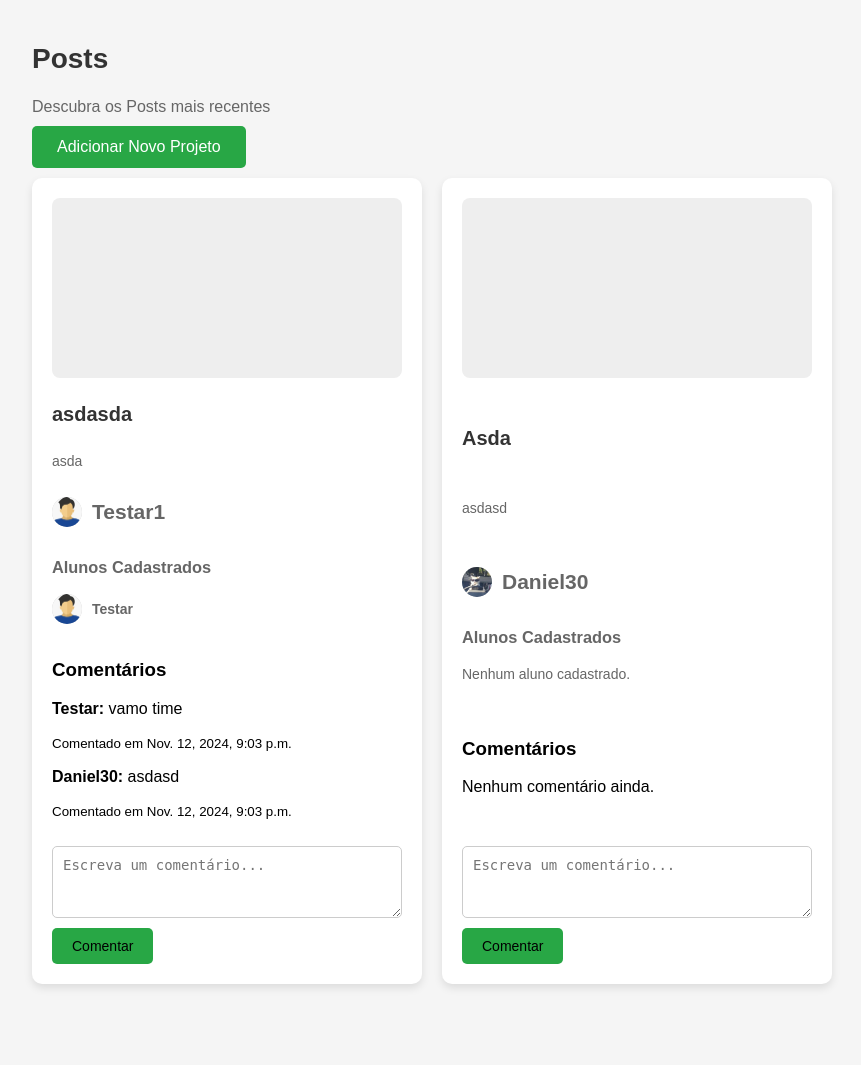
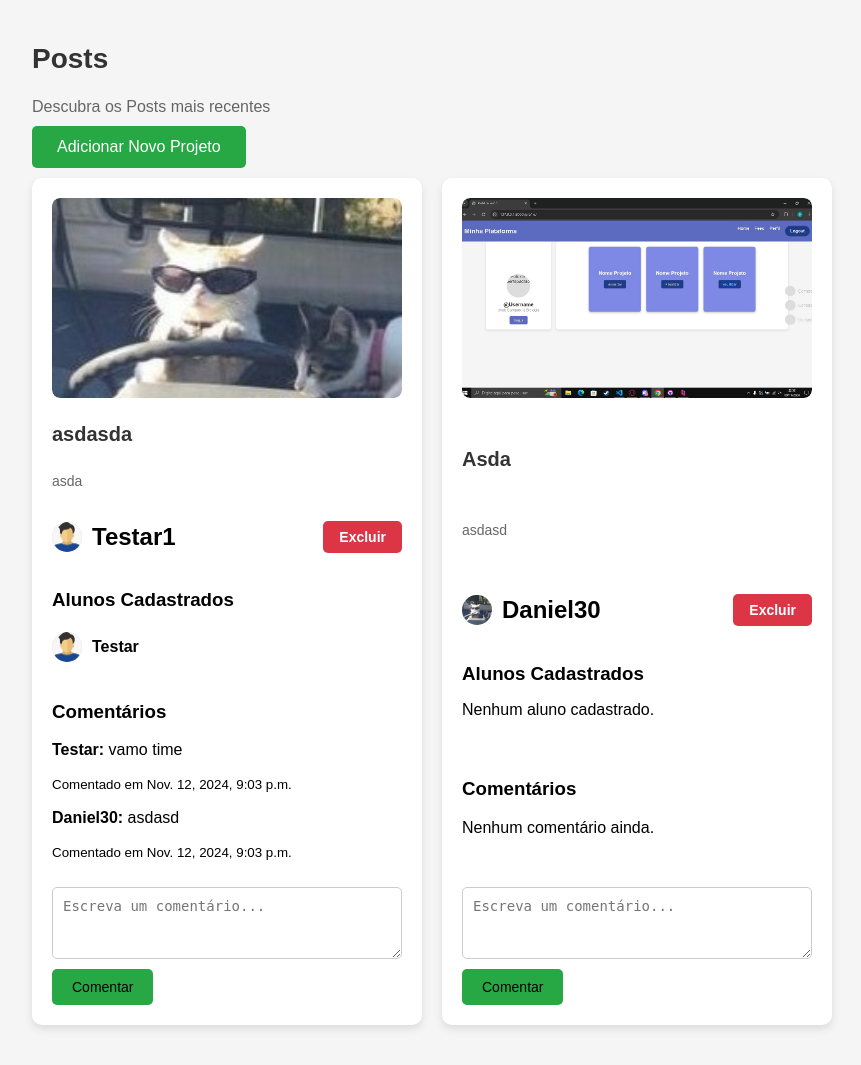
Before and after one commit to KaliRodri/IniCampi, a Django app: page / in a window 1280 px wide. Shown: the part 52-1117 px from the top of the page, without its empty margins (8-869 px from the left). Before the commit the page ends 1040 px from the top, so only its background shows below. Run offline with Django 5.2, Linux system fonts and the light colour scheme; a user stored in the database is signed in; data comes from the database, SQL or seed files in the repository; both versions use the stored data as it was after the commit.

Commit message:
Feed Update #3

```diff
--- a/feed/forms.py
+++ b/feed/forms.py
@@ -14,4 +14,4 @@ class CommentForm(forms.ModelForm):
 class ProjectForm(forms.ModelForm):
     class Meta:
         model = Project
-        fields = ['title', 'body', 'calendar']  # Exemplo de campos
+        fields = ['title', 'body', 'calendar', 'image']
--- a/feed/models.py
+++ b/feed/models.py
@@ -26,6 +26,7 @@ class Project(models.Model):
     calendar = models.DateField(null=True, blank=True)
     author = models.ForeignKey(Profile, limit_choices_to={'role': 'teacher'}, on_delete=models.CASCADE, null=True, blank=True)
     students = models.ManyToManyField(Profile, related_name='joined_projects', limit_choices_to={'role': 'student'}, blank=True)
+    image = models.ImageField(upload_to ='project_images/', null=True, blank=True)
 
     def __str__(self):
         return self.title
--- a/feed/templates/feed/add_project.html
+++ b/feed/templates/feed/add_project.html
@@ -7,7 +7,7 @@
 </head>
 <body>
 <h2>Adicionar Projeto</h2>
-<form method="post">
+<form method="post" enctype="multipart/form-data">
     {% csrf_token %}
     {{ form.as_p }}
     <button type="submit">Salvar</button>
--- a/feed/templates/feed/feed.html
+++ b/feed/templates/feed/feed.html
@@ -82,10 +82,11 @@
         }
 
         .project-image {
-            background-color: #eee; /* Placeholder para imagem */
             width: 100%;
-            height: 180px;
+            height: 200px;
+            object-fit: cover; /* Garante que a imagem preencha o espaço mantendo a proporção */
             border-radius: 8px;
+            overflow: hidden;
             margin-bottom: 15px;
         }
 
@@ -103,12 +104,12 @@
             margin-bottom: 10px;
         }
 
-        .project-footer {
+        .project-footer-content {
             display: flex;
-            flex-direction: column;  /* Mudando para coluna para organizar autor e alunos */
-            align-items: flex-start;
-            font-size: 14px;
-            color: #666;
+            justify-content: space-between; /* Alinha o autor à esquerda e o botão Excluir à direita */
+            align-items: center;
+            width: 100%;
+            margin-bottom: 10px; /* Ajuste de margem para organização */
         }
 
         .author-info,
@@ -165,7 +166,13 @@
 
         .delete-btn {
         background-color: #dc3545;
-            padding: 6px 12px;
+        color: white;
+        padding: 8px 16px;
+        font-weight: bold;
+        border: none;
+        border-radius: 5px;
+        cursor: pointer;
+        transition: background-color 0.3s;
         }
 
         .delete-btn:hover {
@@ -246,38 +253,49 @@
         <div class="projects-container">
             {% for project in projects %}
                 <div class="project-card">
-                    <div class="project-image"></div> <!-- Placeholder para imagem -->
+                    <div class="project-image">
+                        {% if project.image %}
+                            <img src="{{ project.image.url }}" alt="{{ project.title }} Image" class="project-image">
+                        {% else %}
+                            <img src="/static/images/Avatar_Padrão.jpeg" alt="Imagem do Projeto Padrão" class="project-image">
+                        {% endif %}
+                    </div>
 
                     <h2 class="project-title">{{ project.title }}</h2>
                     <p class="project-body">{{ project.body|truncatewords:20 }}</p> <!-- Trunca o texto para caber no layout -->
 
                     <div class="project-footer">
+                        <div class="project-footer-content">
                             <div class="author-info">
-                            <!-- Exibindo o nome e o avatar do teacher -->
                                 {% if project.author.profile_image %}
                                     <img src="{{ project.author.profile_image.url }}" alt="Foto de perfil de {{ project.author.user.username }}" class="avatar">
                                 {% else %}
                                     <img src="/static/images/Avatar_Padrão.jpeg" alt="Foto de perfil padrão" class="avatar">
                                 {% endif %}
-                            <h2>{{ project.author.user.username }}</h2> <!-- Nome do teacher -->
+                                <h2>{{ project.author.user.username }}</h2>
                             </div>
 
-                        <!-- Exibindo os alunos cadastrados -->
-                        <h3>Alunos Cadastrados</h3> <!-- Título de alunos agora embaixo do autor -->
+                            {% if request.user.is_authenticated and request.user.profile.role == 'teacher' %}
+                                <form action="{% url 'delete_project' project.id %}" method="post" style="display:inline;">
+                                    {% csrf_token %}
+                                    <button type="submit" class="delete-btn">Excluir</button>
+                                </form>
+                            {% endif %}
+                        </div>
+
+                        <h3>Alunos Cadastrados</h3>
                         {% for student in project.students.all %}
                             <div class="student-info">
-                                <!-- Exibindo o nome e o avatar do student -->
                                 {% if student.profile_image %}
                                     <img src="{{ student.profile_image.url }}" alt="Foto de perfil de {{ student.user.username }}" class="avatar">
                                 {% else %}
                                     <img src="/static/images/Avatar_Padrão.jpeg" alt="Foto de perfil padrão" class="avatar">
                                 {% endif %}
-                                <h4>{{ student.user.username }}</h4> <!-- Nome do aluno -->
+                                <h4>{{ student.user.username }}</h4>
                             </div>
                         {% empty %}
                             <p>Nenhum aluno cadastrado.</p>
                         {% endfor %}
-
                     </div>
 
                     <!-- Botão de ingressar agora está aqui, antes da seção de comentários -->
--- a/feed/views.py
+++ b/feed/views.py
@@ -13,7 +13,7 @@ def add_project(request):
         return redirect('home')  # Redireciona caso o usuário não seja professor
 
     if request.method == 'POST':
-        form = ProjectForm(request.POST)
+        form = ProjectForm(request.POST, request.FILES)
         if form.is_valid():
             project = form.save(commit=False)
             project.author = request.user.profile  # Define o autor como o professor logado
--- a/user_account/templates/account/profile.html
+++ b/user_account/templates/account/profile.html
@@ -4,7 +4,7 @@
     <meta charset="UTF-8">
     <meta name="viewport" content="width=device-width, initial-scale=1.0">
     <title>Perfil de {{ profile.user.username }}</title>
-    <a href="{% url 'home' %}">Home</a>
+    <a href="{% url 'home' %}"></a>
     <style>
         /* Estilos Gerais */
         * {
```
Also changed, not shown: db.sqlite3, feed/migrations/0011_project_image.py (added), media/project_images/Imagem_Fundo_Perfil.jpeg (added), media/project_images/Imagem_Fundo_Perfil_BVQpVSK.jpeg (added), media/project_images/WhatsApp_Image_2024-10-28_at_20.49.32.jpeg (added), media/project_images/WhatsApp_Image_2024-10-28_at_20_DWJVxq5.49.32.jpeg (added), media/project_images/WhatsApp_Image_2024-10-28_at_20_Mks8nyc.49.32.jpeg (added), media/project_images/WhatsApp_Image_2024-10-28_at_20_enmkYB1.49.32.jpeg (added), media/project_images/WhatsApp_Image_2024-11-09_at_22.56.10.jpeg (added), media/project_images/WhatsApp_Image_2024-11-11_at_20.43.47.jpeg (added), media/project_images/WhatsApp_Image_2024-11-11_at_21.09.07.jpeg (added). Lines whose indentation alone changed are shown as unchanged.
